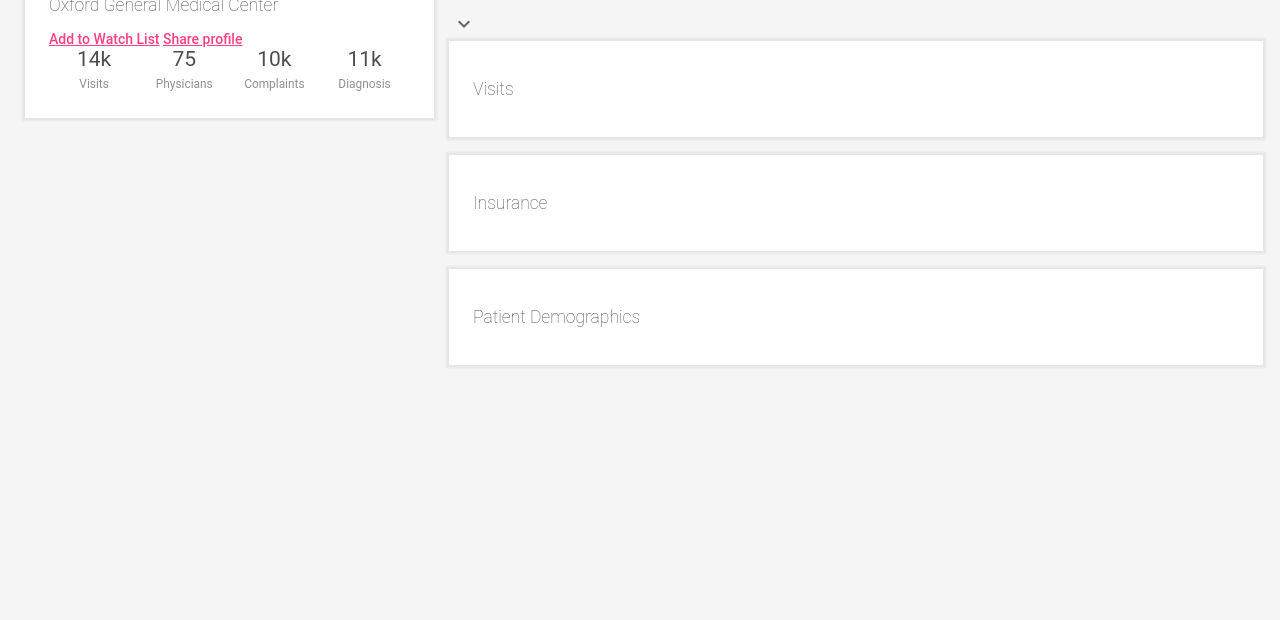
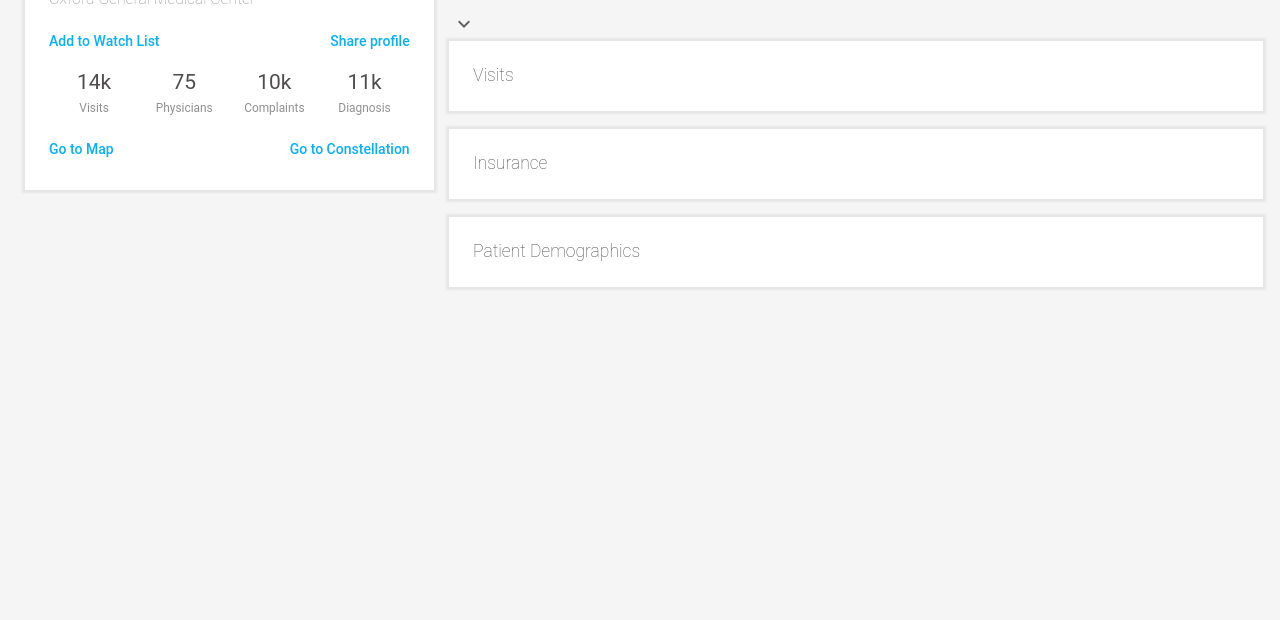
Before and after one commit to patrickfweston/double-verify, a website: page index.html in a window 1280 px wide. Shown: the part 180-800 px from the top of the page. Drawn offline with nearby package versions, Linux system fonts and the light colour scheme.

Commit message:
Added link styles, update heading styles

```diff
--- a/gulpfile.js
+++ b/gulpfile.js
@@ -4,7 +4,7 @@ var gulp = require('gulp'),
 
 gulp.task('webserver', function() {
   connect.server({
-    livereload: true,
+    livereload: false,
   });
 });
 
--- a/index.html
+++ b/index.html
@@ -37,9 +37,11 @@
     <header class="l-overview card">
       <div class="card__content">
         <h1>Cardiology and Cardiac Surgery</h1>
-        <h2>Oxford General Medical Center</h2>
-        <a href="#">Add to Watch List</a>
-        <a href="#">Share profile</a>
+        <h2 class="subtitle">Oxford General Medical Center</h2>
+        <div class="clearfix">
+          <a class="link--block link--left" href="#">Add to Watch List</a>
+          <a class="link--block link--right" href="#">Share profile</a>
+        </div>
         <div class="stats">
           <div class="stat">
             <span class="stat__large">14k</span>
@@ -57,6 +59,10 @@
             <span class="stat__large">11k</span>
             <span class="stat__small">Diagnosis</span>
           </div>
+        </div>
+        <div class="clearfix">
+          <a class="link--block link--left" href="#">Go to Map</a>
+          <a class="link--block link--right" href="#">Go to Constellation</a>
         </div>
       </div>
       <div class="">
--- a/sass/base/_typography.scss
+++ b/sass/base/_typography.scss
@@ -9,6 +9,7 @@ h1 {
   margin-bottom: 0;
   font-size: 2em;
   font-weight: 100;
+  line-height: 1.5em;
   color: $black;
 }
 
@@ -17,9 +18,18 @@ h2 {
   margin-bottom: 0;
   font-size: 1.25em;
   font-weight: 100;
+  line-height: 1.25em;
   color: $black;
 }
 
-h3 {
+h2.subtitle {
+  margin-bottom: 1em;
+  font-size: 1.125em;
+  font-weight: 100;
+  color: $black-80;
+}
 
+a {
+  color: $primary;
+  text-decoration: none;
 }
--- /dev/null
+++ b/sass/components/_link.scss
@@ -0,0 +1,12 @@
+.link--block {
+  display: block;
+  margin: 0.5em 0;
+}
+
+.link--left {
+  float: left;
+}
+
+.link--right {
+  float: right;
+}
--- a/sass/components/_stats.scss
+++ b/sass/components/_stats.scss
@@ -1,5 +1,6 @@
 .stats {
   @extend .clearfix;
+  margin: 1em 0;
 }
 
 .stat {
--- a/sass/styles.scss
+++ b/sass/styles.scss
@@ -13,3 +13,4 @@
 @import 'components/nav';
 @import 'components/tabs';
 @import 'components/stats';
+@import 'components/link';
```
Also changed, not shown: css/styles.css.
